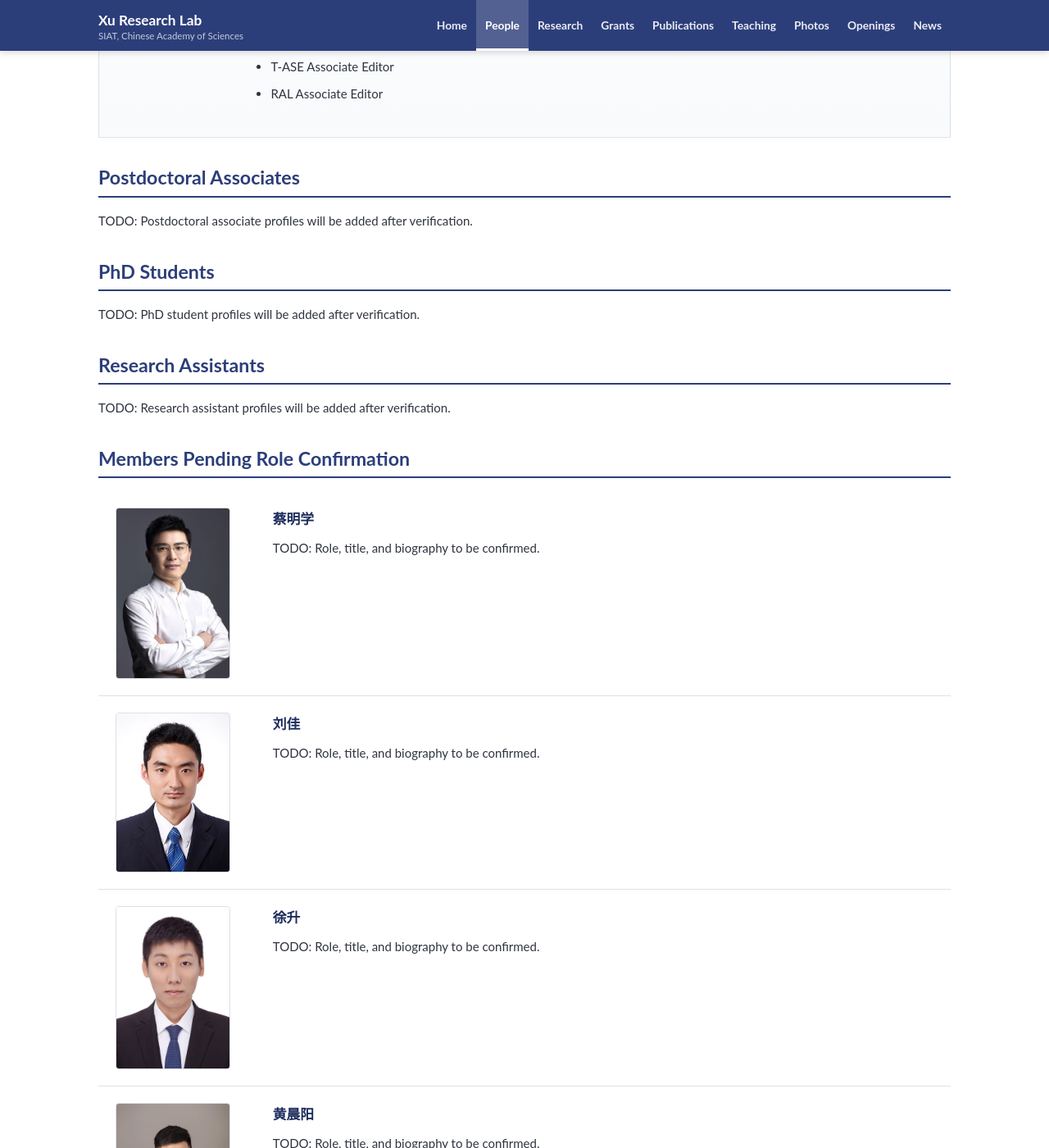
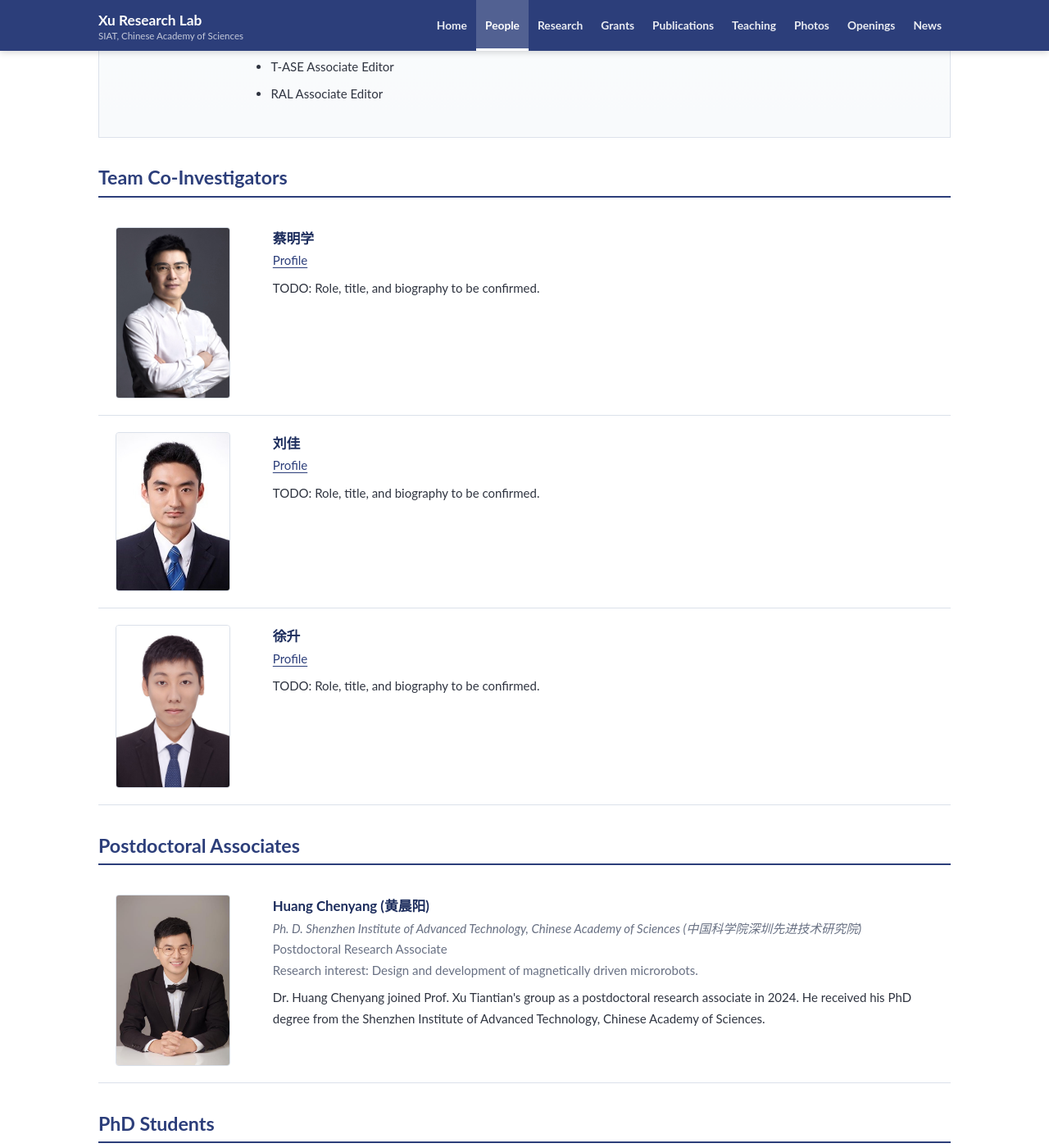
Before and after one commit to HBLiu-lab/xu-lab, a Jekyll site: the page built from people.md, in a window 1280 px wide and 1400 px high, scrolled down 860 px. Shown: the whole window at 82% size. Built offline with Jekyll 4.4.1, drawn with Linux system fonts in a browser that asks for light colours; some of the changed text lies outside the part shown.

Commit message:
Update people data and add automatic student year display

```diff
--- a/_data/people.yml
+++ b/_data/people.yml
@@ -20,39 +20,61 @@
     - "RAL Associate Editor"
   bio: "Prof. Xu Tiantian is a Principal Researcher and National Outstanding Youth Fund recipient at SIAT. She has long conducted systematic research on magnetically-driven micro-robots for targeted therapy, establishing autonomous path planning and cooperative motion control methods. She has published 30+ IEEE Transactions papers, including 4 in TRO, and 10+ Nature-family papers as corresponding author."
 
-postdocs: []
+co_investigators:
+  - name: "蔡明学"
+    photo: "/assets/images/people/member-01.jpg"
+    profile_url: "https://people.ucas.ac.cn/~caimingxue"
+    bio: "TODO: Role, title, and biography to be confirmed."
+  - name: "刘佳"
+    photo: "/assets/images/people/member-02.jpg"
+    profile_url: "https://people.ucas.ac.cn/~0073473"
+    bio: "TODO: Role, title, and biography to be confirmed."
+  - name: "徐升"
+    photo: "/assets/images/people/member-03.jpg"
+    profile_url: "https://people.ucas.edu.cn/~Sheng_Xu"
+    bio: "TODO: Role, title, and biography to be confirmed."
 
-phd_students: []
+postdocs:
+  - name: "Huang Chenyang (黄晨阳)"
+    degree_source: "Ph. D. Shenzhen Institute of Advanced Technology, Chinese Academy of Sciences (中国科学院深圳先进技术研究院)"
+    title: "Postdoctoral Research Associate"
+    photo: "/assets/images/people/member-04.jpg"
+    research_interest: "Design and development of magnetically driven microrobots"
+    bio: "Dr. Huang Chenyang joined Prof. Xu Tiantian's group as a postdoctoral research associate in 2024. He received his PhD degree from the Shenzhen Institute of Advanced Technology, Chinese Academy of Sciences."
+
+phd_students:
+  - name: "马国耀"
+    program: "PhD Student"
+    enrollment_year: 2023
+    grade_rollover_month: 9
+    graduated: false
+    photo: "/assets/images/people/member-07.jpg"
+    research_interest: "TODO"
+  - name: "李冬"
+    program: "PhD Student"
+    enrollment_year: 2024
+    grade_rollover_month: 9
+    graduated: false
+    photo: "/assets/images/people/member-08.jpg"
+    research_interest: "TODO"
+  - name: "刘慧彬"
+    program: "PhD Student"
+    enrollment_year: 2025
+    grade_rollover_month: 9
+    graduated: false
+    photo: "/assets/images/people/member-09.jpg"
+    research_interest: "TODO"
 
 research_assistants: []
 
-members_pending_confirmation:
-  - name: "蔡明学"
-    photo: "/assets/images/people/member-01.jpg"
-    bio: "TODO: Role, title, and biography to be confirmed."
-  - name: "刘佳"
-    photo: "/assets/images/people/member-02.jpg"
-    bio: "TODO: Role, title, and biography to be confirmed."
-  - name: "徐升"
-    photo: "/assets/images/people/member-03.jpg"
-    bio: "TODO: Role, title, and biography to be confirmed."
-  - name: "黄晨阳"
-    photo: "/assets/images/people/member-04.jpg"
-    bio: "TODO: Role, title, and biography to be confirmed."
+members_pending_confirmation: []
+
+alumni:
   - name: "付仕雄"
+    program: "PhD Student"
+    graduated: true
     photo: "/assets/images/people/member-05.jpg"
-    bio: "TODO: Role, title, and biography to be confirmed."
   - name: "彭乾碧"
+    program: "PhD Student"
+    graduated: true
     photo: "/assets/images/people/member-06.jpg"
-    bio: "TODO: Role, title, and biography to be confirmed."
-  - name: "马国耀"
-    photo: "/assets/images/people/member-07.jpg"
-    bio: "TODO: Role, title, and biography to be confirmed."
-  - name: "李冬"
-    photo: "/assets/images/people/member-08.jpg"
-    bio: "TODO: Role, title, and biography to be confirmed."
-  - name: "刘慧彬"
-    photo: "/assets/images/people/member-09.jpg"
-    bio: "TODO: Role, title, and biography to be confirmed."
-
-alumni: []
--- a/_includes/people_card.html
+++ b/_includes/people_card.html
@@ -5,8 +5,24 @@
     <div class="name">{{ include.member.name }}</div>
     {% if include.member.degree_source %}<div class="degree">{{ include.member.degree_source }}</div>{% endif %}
     {% if include.member.title %}<div class="title">{{ include.member.title }}</div>{% endif %}
-    {% if include.member.enrollment_year %}<div class="meta">Enrolled {{ include.member.enrollment_year }}</div>{% endif %}
+    {% if include.member.enrollment_year %}
+    <div class="meta academic-status"
+      data-enrollment-year="{{ include.member.enrollment_year }}"
+      data-rollover-month="{{ include.member.grade_rollover_month | default: 9 }}"
+      data-program="{{ include.member.program | default: 'PhD Student' }}"
+      data-graduated="{{ include.member.graduated | default: false }}">
+      {{ include.member.program | default: "PhD Student" }}, enrolled {{ include.member.enrollment_year }}
+    </div>
+    {% elsif include.member.program %}
+    <div class="meta academic-status"
+      data-program="{{ include.member.program }}"
+      data-graduated="{{ include.member.graduated | default: false }}">
+      {% if include.member.graduated %}Former {{ include.member.program }}{% else %}{{ include.member.program }}{% endif %}
+    </div>
+    {% endif %}
     {% if include.member.topic %}<div class="meta">{{ include.member.topic }}</div>{% endif %}
+    {% if include.member.research_interest %}<div class="meta">Research interest: {{ include.member.research_interest }}.</div>{% endif %}
+    {% if include.member.profile_url %}<div class="meta"><a href="{{ include.member.profile_url }}" target="_blank" rel="noopener">Profile</a></div>{% endif %}
     {% if include.member.bio %}<p class="person-summary">{{ include.member.bio }}</p>{% endif %}
   </td>
   <td class="spacer"></td>
--- a/assets/js/main.js
+++ b/assets/js/main.js
@@ -134,9 +134,39 @@
     });
   }
 
+  function setupAcademicYears() {
+    var statusNodes = document.querySelectorAll("[data-enrollment-year][data-program]");
+    if (!statusNodes.length) return;
+
+    var now = new Date();
+    var currentYear = now.getFullYear();
+    var currentMonth = now.getMonth() + 1;
+
+    statusNodes.forEach(function (node) {
+      var enrollmentYear = Number(node.getAttribute("data-enrollment-year"));
+      var rolloverMonth = Number(node.getAttribute("data-rollover-month") || "9");
+      var program = node.getAttribute("data-program") || "PhD Student";
+      var graduated = node.getAttribute("data-graduated") === "true";
+
+      if (!enrollmentYear) return;
+
+      var academicYear = currentMonth >= rolloverMonth ? currentYear : currentYear - 1;
+      var yearNumber = academicYear - enrollmentYear + 1;
+
+      if (graduated || yearNumber > 4) {
+        node.textContent = "Former " + program;
+        return;
+      }
+
+      if (yearNumber < 1) yearNumber = 1;
+      node.textContent = "Year " + yearNumber + " " + program;
+    });
+  }
+
   document.addEventListener("DOMContentLoaded", function () {
     setupNav();
     setupSlider();
     setupLightbox();
+    setupAcademicYears();
   });
 })();
--- a/people.md
+++ b/people.md
@@ -5,6 +5,7 @@
 
 <div class="jump-links">
   <a href="#pi">PI</a>
+  <a href="#co-investigators">Team Co-Investigators</a>
   <a href="#postdocs">Postdoctoral Associates</a>
   <a href="#phd">PhD Students</a>
   <a href="#ra">Research Assistants</a>
@@ -45,6 +46,17 @@
     <td class="spacer"></td>
   </tr>
 </table>
+
+<h2 id="co-investigators">Team Co-Investigators</h2>
+{% if site.data.people.co_investigators and site.data.people.co_investigators.size > 0 %}
+<table class="people-table">
+  {% for member in site.data.people.co_investigators %}
+  {% include people_card.html member=member %}
+  {% endfor %}
+</table>
+{% else %}
+<p>TODO: Team co-investigator profiles will be added after verification.</p>
+{% endif %}
 
 <h2 id="postdocs">Postdoctoral Associates</h2>
 {% if site.data.people.postdocs and site.data.people.postdocs.size > 0 %}
@@ -92,11 +104,11 @@
 
 <h2 id="alumni">Former Group Members</h2>
 {% if site.data.people.alumni and site.data.people.alumni.size > 0 %}
-<ul class="alumni-list">
-  {% for alum in site.data.people.alumni %}
-  <li><strong>{{ alum.name }}</strong> ({{ alum.period }}) - {{ alum.current_position }}</li>
+<table class="people-table">
+  {% for member in site.data.people.alumni %}
+  {% include people_card.html member=member %}
   {% endfor %}
-</ul>
+</table>
 {% else %}
 <p>TODO: Former member information will be added after verification.</p>
 {% endif %}
```
Also changed, not shown: CONTENT_TODO.md (+12 -2 lines).
